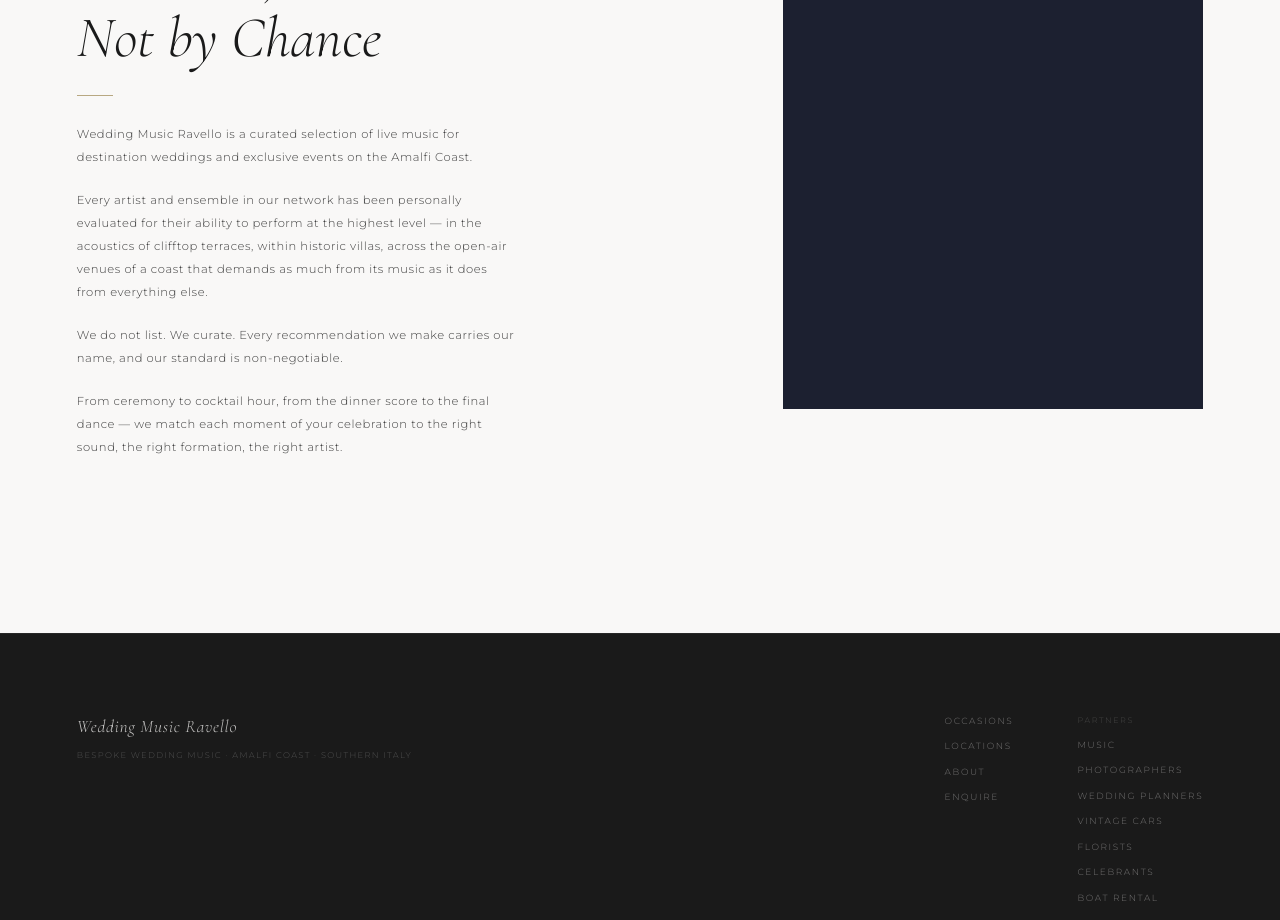
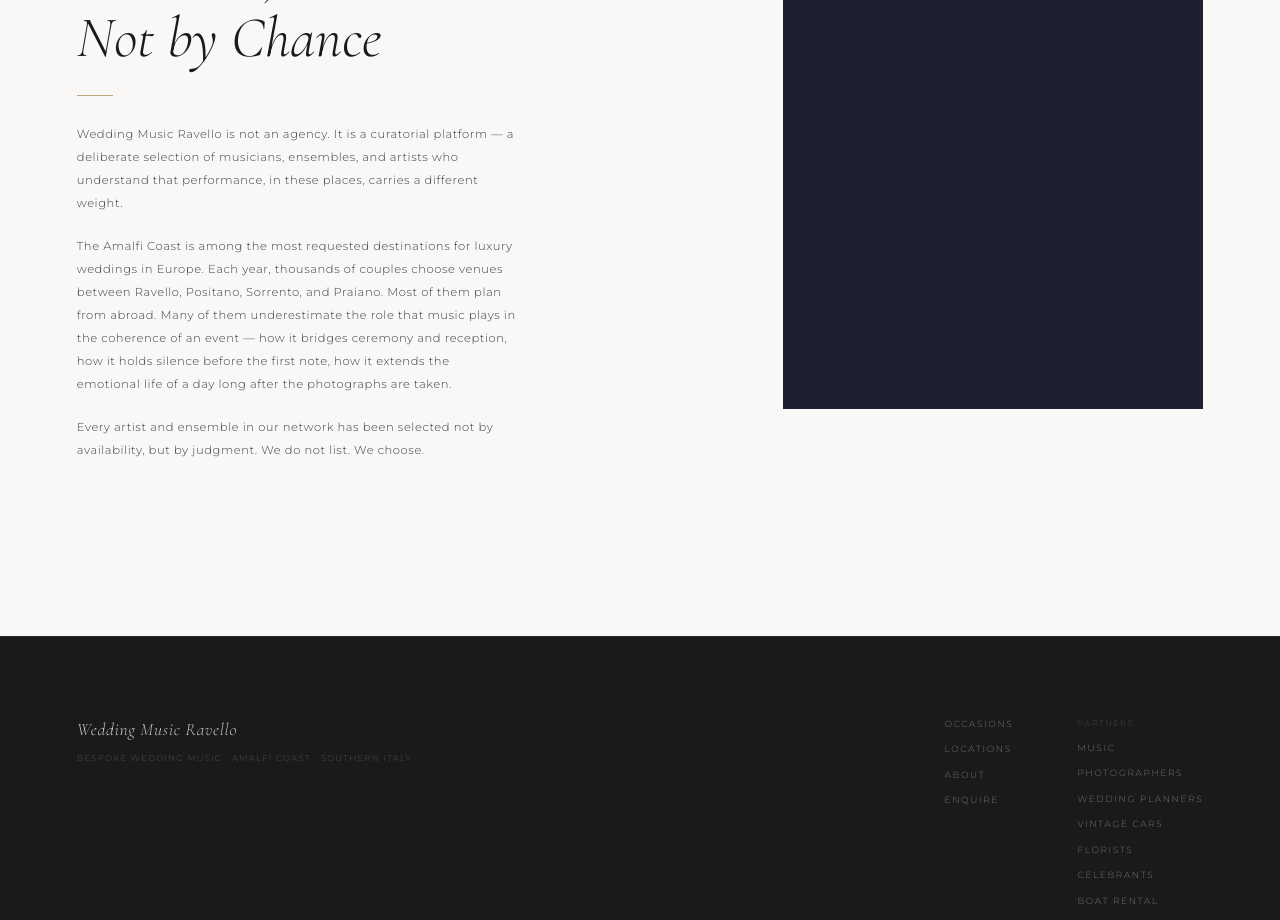
Before and after one commit to doncip82/sito-wedding, a React (Vite) app: page / in a window 1280 px wide. Shown: the part 8660-9580 px from the top of the page. Built offline with nearby package versions, Linux system fonts and the light colour scheme.

Commit message:
content: update About body copy — platform manifesto rewrite

```diff
--- a/src/components/sections/About.jsx
+++ b/src/components/sections/About.jsx
@@ -18,23 +18,21 @@ export default function About() {
           <div className="w-9 h-[.5px] bg-[#B8A882] mb-7" aria-hidden="true" />
 
           <p className="text-[.72rem] font-light tracking-[.05em] leading-[2] text-[#404040] mb-5 max-w-[58ch]">
-            Wedding Music Ravello is a curated selection of live music for destination
-            weddings and exclusive events on the Amalfi Coast.
+            Wedding Music Ravello is not an agency. It is a curatorial platform — a deliberate
+            selection of musicians, ensembles, and artists who understand that performance, in
+            these places, carries a different weight.
           </p>
           <p className="text-[.72rem] font-light tracking-[.05em] leading-[2] text-[#404040] mb-5 max-w-[58ch]">
-            Every artist and ensemble in our network has been personally evaluated for
-            their ability to perform at the highest level — in the acoustics of clifftop
-            terraces, within historic villas, across the open-air venues of a coast that
-            demands as much from its music as it does from everything else.
+            The Amalfi Coast is among the most requested destinations for luxury weddings in
+            Europe. Each year, thousands of couples choose venues between Ravello, Positano,
+            Sorrento, and Praiano. Most of them plan from abroad. Many of them underestimate
+            the role that music plays in the coherence of an event — how it bridges ceremony
+            and reception, how it holds silence before the first note, how it extends the
+            emotional life of a day long after the photographs are taken.
           </p>
           <p className="text-[.72rem] font-light tracking-[.05em] leading-[2] text-[#404040] mb-5 max-w-[58ch]">
-            We do not list. We curate. Every recommendation we make carries our name,
-            and our standard is non-negotiable.
-          </p>
-          <p className="text-[.72rem] font-light tracking-[.05em] leading-[2] text-[#404040] mb-5 max-w-[58ch]">
-            From ceremony to cocktail hour, from the dinner score to the final dance —
-            we match each moment of your celebration to the right sound, the right
-            formation, the right artist.
+            Every artist and ensemble in our network has been selected not by availability,
+            but by judgment. We do not list. We choose.
           </p>
         </div>
 
```
